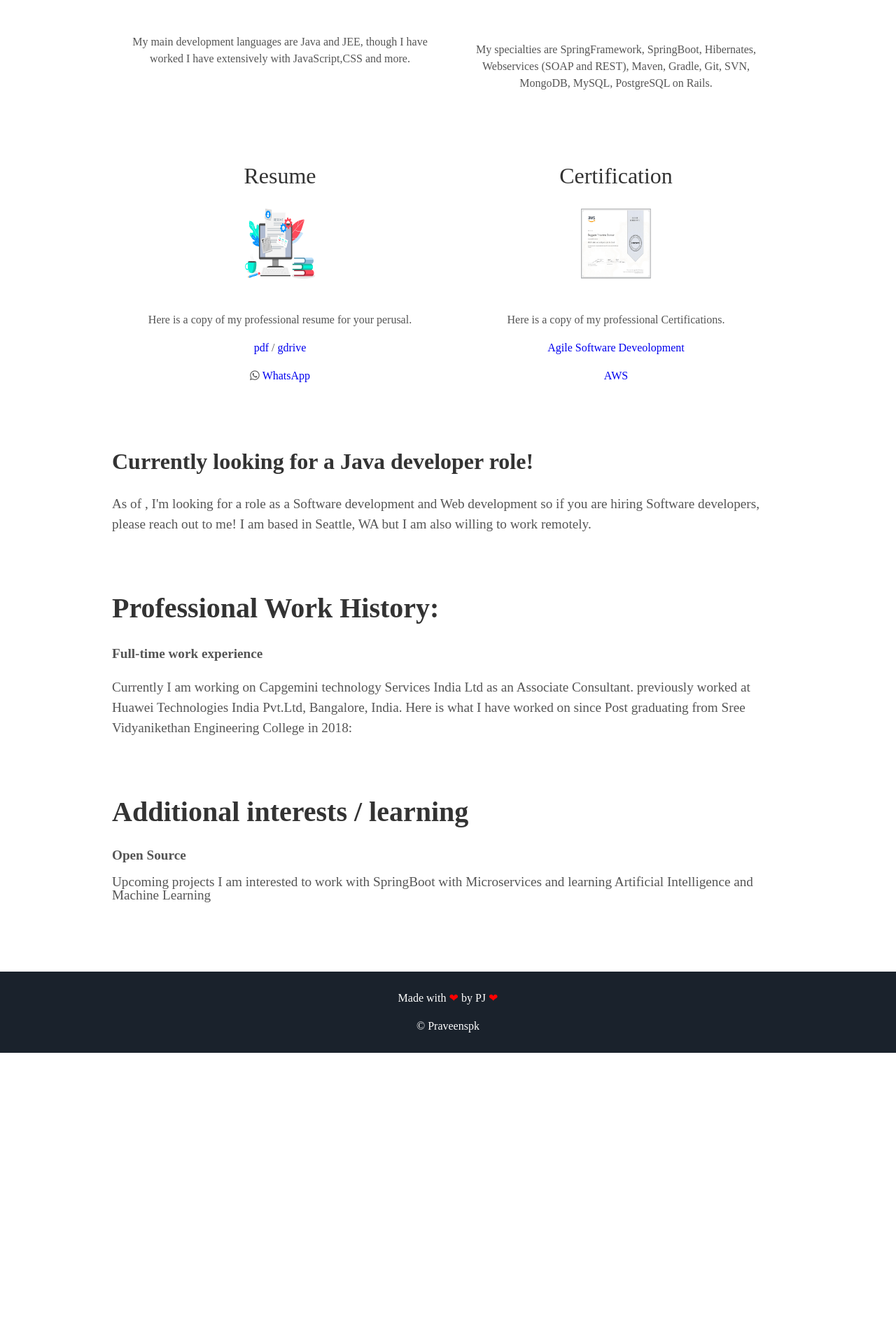
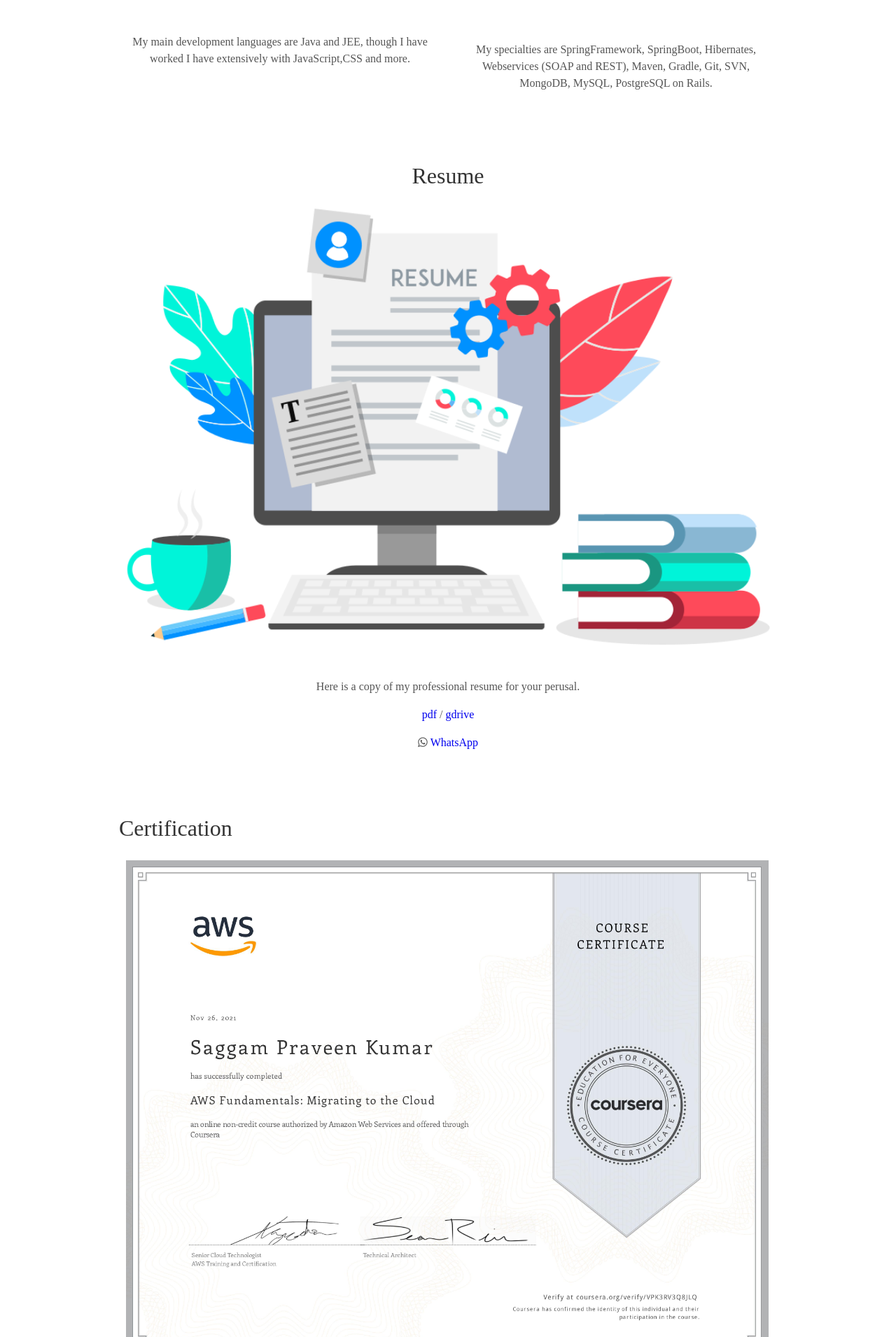
Before and after one commit to praveenspk/praveenspk.github.io, a Jekyll site: the page built from index.html, in a window 1280 px wide. Shown: the part 2538-4448 px from the top of the page at 70% size. Built offline with Jekyll 4.4.1, drawn with Linux system fonts in a browser that asks for light colours; some web fonts are replaced; before the commit the page ends 4042 px from its top, so only the background shows below that.

Commit message:
Update about.html

```diff
--- a/_includes/about.html
+++ b/_includes/about.html
@@ -38,25 +38,27 @@
 <div class="user">
   <div class="tech">
   <h2>Resume</h2>
-  <div class="tech">
-      <img src="assets/img/resume.png" width="100" height="100" alt="resume">
+    <div class="tech">
+	<img src="assets/img/resume.png" style="width: 100%;">
       <p>Here is a copy of my professional resume for your perusal.</p>
       <p><a href="assets/pdf/resume.pdf">pdf</a> / <a href="https://drive.google.com/file/d/1QaLWlv1ksmcIi2QWII1zMEKt5SC4ZQ3T/view?usp=sharing">gdrive</a></p>
     <p><i class="fa fa-whatsapp"><a aria-label="My WhatsApp" target="_blank" href="https://wa.me/919490137902/?text=Hello"> WhatsApp</a></i>
    </p>
-   </div>
+  </div>
+  </div>
   </div>
   <div class="tech">
   <h2>Certification</h2>
   <div class="tech">
-  <img src="assets/img/aws-cert.jpg" width="100" height="100" alt="aws-cert">
+   <img src="assets/img/aws-cert.jpg" style="width: 100%;">
+   <div class="tech">
       <p>Here is a copy of my professional Certifications.</p>
       <p><a href="assets/pdf/Agile Software Deveolopment.pdf">Agile Software Deveolopment</a>  </p>
 	  <p><a href="assets/pdf/AWS.pdf">AWS</a>  </p>
   </div>
   </div>
   </div>
-
+  </div>
 
 
   <h2>Currently looking for a Java developer role!</h2>
```
